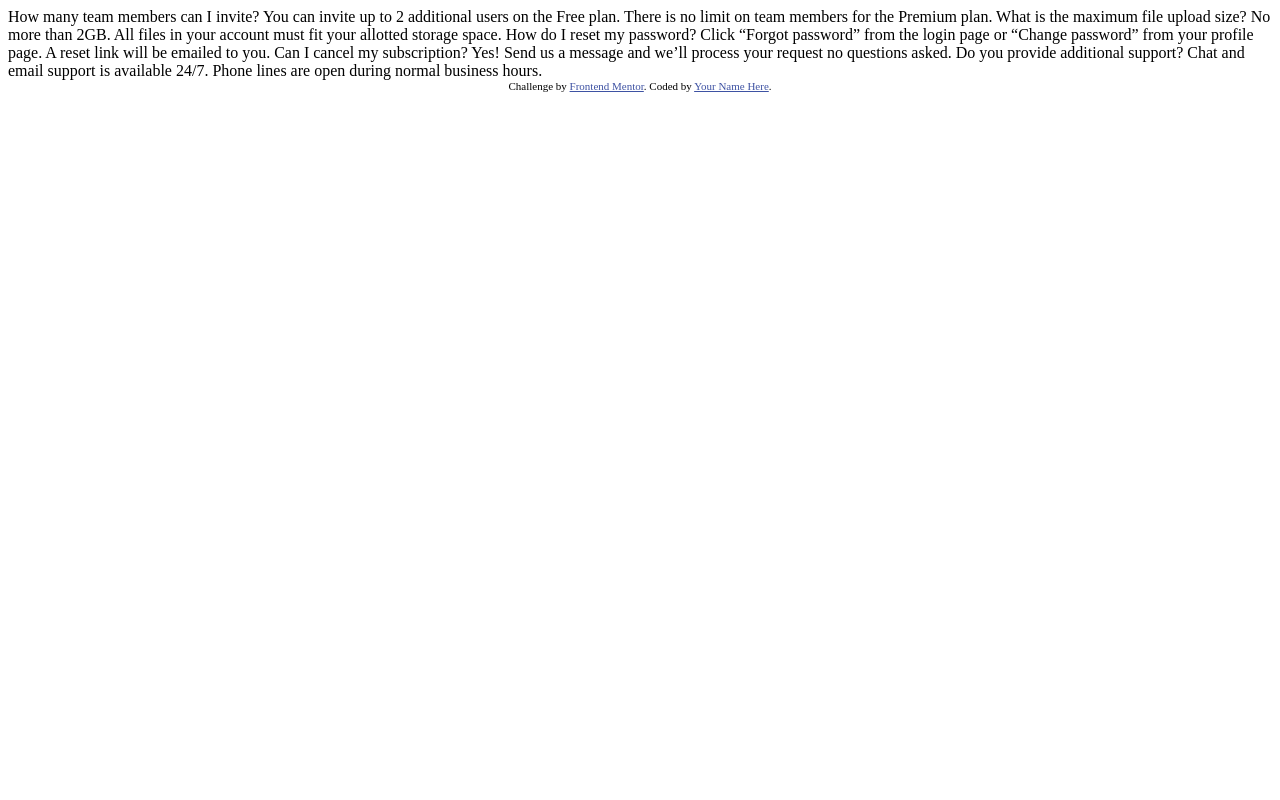
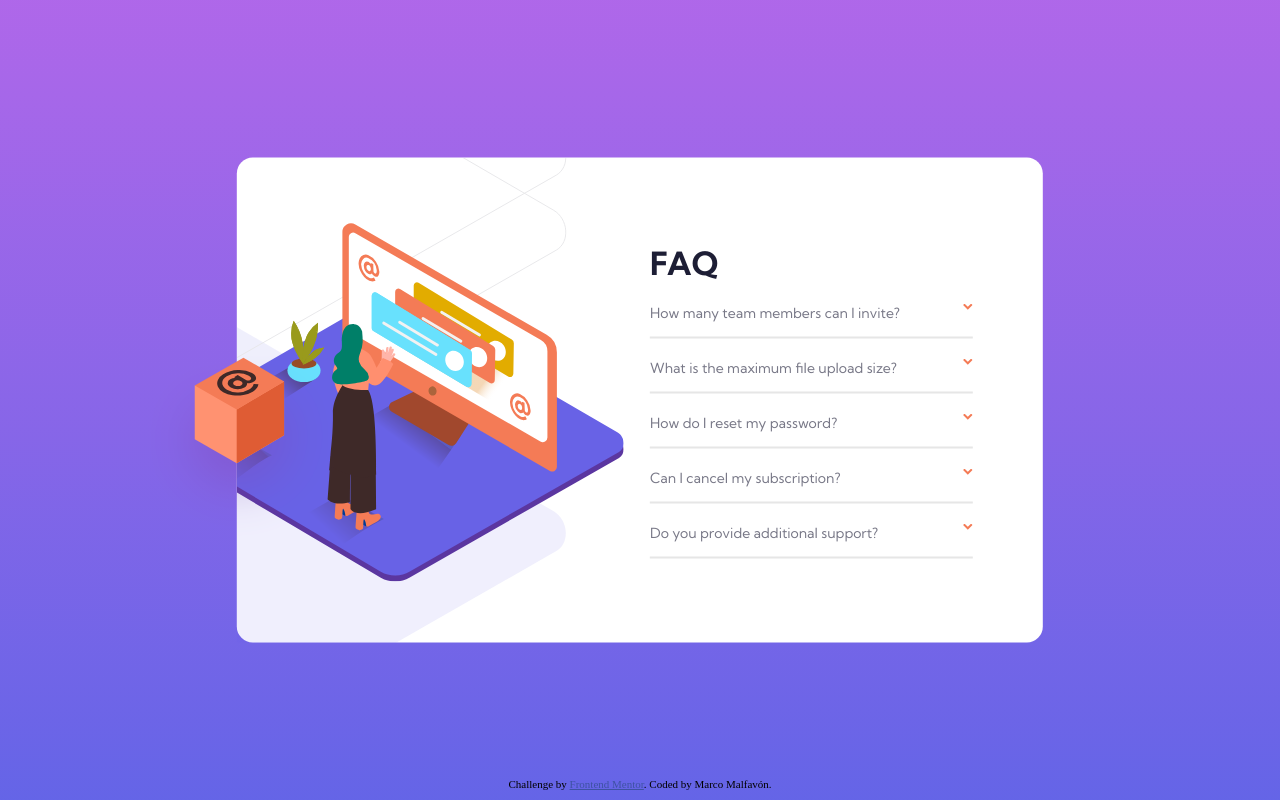
Before and after one commit to Malfavon/FAQ-accordion-page, a plain HTML site: page index.html in a window 1280 px wide. Drawn offline with Linux system fonts and the light colour scheme.

Commit message:
Desktop version finished

```diff
--- a/index.html
+++ b/index.html
@@ -6,35 +6,73 @@
 
   <link rel="icon" type="image/png" sizes="32x32" href="./images/favicon-32x32.png">
 
-  <title>Frontend Mentor | FAQ Accordion Card</title>
-
-  <!-- Feel free to remove these styles or customise in your own stylesheet 👍 -->
-  <style>
-    .attribution { font-size: 11px; text-align: center; }
-    .attribution a { color: hsl(228, 45%, 44%); }
-  </style>
+  <title>Frontend Mentor | FAQ Accordion Card | Marco Malfavon</title>
+  <link rel="stylesheet" href="style.css">
 </head>
 <body>
-  How many team members can I invite?
-  You can invite up to 2 additional users on the Free plan. There is no limit on
-  team members for the Premium plan.
+  <div class="faq-box">
+    <div class="ill-box">
+        <div class="bg-pattern">
+          <div class="woman-illustration"></div>
+        </div>
+        <img src="./images/illustration-box-desktop.svg" alt="illustration-box-desktop">
+    </div>
+    <div class="text-container">
+      <h1>FAQ</h1>
 
-  What is the maximum file upload size?
-  No more than 2GB. All files in your account must fit your allotted storage space.
+      <div class="accordion">
+        <h3>How many team members can I invite?</h3>
+        <img class="arrow" src="./images/icon-arrow-down.svg" alt="arrow-down">
+      </div>
+      <div class="answer-panel">
+        <p>You can invite up to 2 additional users on the Free plan. There is no limit on team members for the Premium plan.</p>
+      </div>
+      <hr>
 
-  How do I reset my password?
-  Click “Forgot password” from the login page or “Change password” from your profile page.
-  A reset link will be emailed to you.
+      <div class="accordion">
+        <h3>What is the maximum file upload size?</h3>
+        <img class="arrow" src="./images/icon-arrow-down.svg" alt="arrow-down">
+      </div>
+      <div class="answer-panel">
+        <p>No more than 2GB. All files in your account must fit your allotted storage space.</p>
+      </div>
+      <hr>
 
-  Can I cancel my subscription?
-  Yes! Send us a message and we’ll process your request no questions asked.
+      <div class="accordion">
+        <h3>How do I reset my password?</h3>
+        <img class="arrow" src="./images/icon-arrow-down.svg" alt="arrow-down">
+      </div>
+      <div class="answer-panel">
+        <p>Click “Forgot password” from the login page or “Change password” from your profile page. A reset link will be emailed to you.</p>
+      </div>
+      <hr>
 
-  Do you provide additional support?
-  Chat and email support is available 24/7. Phone lines are open during normal business hours.
+      <div class="accordion">
+        <h3>Can I cancel my subscription?</h3>
+        <img class="arrow" src="./images/icon-arrow-down.svg" alt="arrow-down">
+      </div>
+      <div class="answer-panel">
+        <p>Yes! Send us a message and we’ll process your request no questions asked.</p>
+      </div>
+      <hr>
+
+      <div class="accordion">
+        <h3>Do you provide additional support?</h3>
+        <img class="arrow" src="./images/icon-arrow-down.svg" alt="arrow-down">
+      </div>
+      <div class="answer-panel">
+        <p>Chat and email support is available 24/7. Phone lines are open during normal business hours.</p>
+      </div>
+      <hr>
+
+    </div>
+  </div>
 
   <div class="attribution">
     Challenge by <a href="https://www.frontendmentor.io?ref=challenge" target="_blank">Frontend Mentor</a>.
-    Coded by <a href="#">Your Name Here</a>.
+    Coded by Marco Malfavón.
   </div>
+
+  <script src="main.js"></script>
 </body>
 </html>
--- /dev/null
+++ b/main.js
@@ -0,0 +1,33 @@
+'use strict'
+
+const panelSelected = document.getElementsByClassName('accordion');
+const len = panelSelected.length;
+let i;
+
+
+function displayPanel(){
+    const activePanels = document.querySelector('.active');
+    if(activePanels != null && activePanels != this){
+        activePanels.classList.remove("active");
+        let panel = activePanels.nextElementSibling;
+        panel.style.maxHeight = null;
+    }
+    this.classList.toggle("active");
+    let panel = this.nextElementSibling;
+    if(panel.style.maxHeight){
+        panel.style.maxHeight = null;
+    } else {
+        panel.style.maxHeight = '300px';
+    }
+}
+
+function closePanels(){
+    const activePanels = document.querySelector('.active');
+    if(activePanels != null){
+        activePanels.classList.remove("active");
+    }
+}
+
+for (i = 0; i < len; i++){
+    panelSelected[i].addEventListener('click', displayPanel);
+}
--- /dev/null
+++ b/style.css
@@ -0,0 +1,135 @@
+@import url('https://fonts.googleapis.com/css2?family=Kumbh+Sans:wght@400;700&display=swap');
+
+body{
+    padding: 0;
+    margin: 0;
+    height: 100vh;
+    background: linear-gradient( hsl(273, 75%, 66%), hsl(240, 73%, 65%));
+
+    display: block;
+}
+
+h1{
+    font-family: 'Kumbh Sans', sans-serif;
+    font-weight: 700;
+    color: hsl(238, 29%, 16%);
+}
+
+p{
+    font-family: 'Kumbh Sans', sans-serif;
+    font-weight: 400;
+    font-size: 12px;
+    color: hsl(240, 6%, 50%);
+}
+
+hr{
+    border: 1px solid hsl(0, 0%, 90%);
+    margin-top: 15px;
+    margin-bottom: 20px;
+}
+
+.faq-box{
+    position: absolute;
+    top: 50%;
+    left: 50%;
+    transform: translate(-50%, -50%);
+    width: 1200px;
+    max-width: 63%;
+    height: 485px;
+    background-color: white;
+    border-radius: 1rem;
+    display: flex;
+    flex-direction: row;
+    align-items: center;
+}
+
+.ill-box{
+    width: 50%;
+    height: 100%;
+    display: flex;
+    overflow: hidden;
+}
+.ill-box img{
+    position: absolute;
+    left: -93px;
+    top: 198px;
+}
+
+.bg-pattern{
+    background-image: url(./images/bg-pattern-desktop.svg);
+    background-repeat: no-repeat;
+
+    height: 100%;
+    width: 100%;
+    background-position: 113% 65%;
+}
+.woman-illustration{
+    background-image: url(./images/illustration-woman-online-desktop.svg);
+    background-repeat: no-repeat;
+
+    height: 100%;
+    width: 100%;
+    background-position: -85px 65px;
+}
+
+.text-container{
+    width: 40%;
+    position: absolute;
+    left: 50%;
+    padding: 10px;
+}
+
+.accordion {
+    display: flex;
+    align-content: space-between;
+    justify-content: space-between;
+    cursor: pointer;
+}
+
+
+.arrow {
+    width: 10px;
+    height: 7px;
+    transition: all 0.2s ease-in;
+}
+
+
+.accordion h3{
+    font-family: 'Kumbh Sans', sans-serif;
+    font-weight: 400;
+    font-size: 14px;
+    color: hsl(240, 6%, 50%);
+    margin: 0;
+}
+.accordion:hover h3{
+    color: hsl(14, 88%, 65%);
+}
+
+.active h3{
+    font-family: 'Kumbh Sans', sans-serif;
+    font-weight: 700;
+    font-size: 14px;
+    color: hsl(237, 12%, 33%);
+    margin: 0;
+}
+.active img{
+    transform: rotate(180deg);
+}
+
+.answer-panel{
+    overflow: hidden;
+    max-height: 0;
+    transition: all .3s ease-in;
+}
+
+
+.attribution {
+    font-size: 11px;
+    text-align: center;
+    position: absolute;
+    bottom: 10px;
+    left: 50%;
+    transform: translateX(-50%);
+}
+
+.attribution a { color: hsl(228, 45%, 44%); }
```
